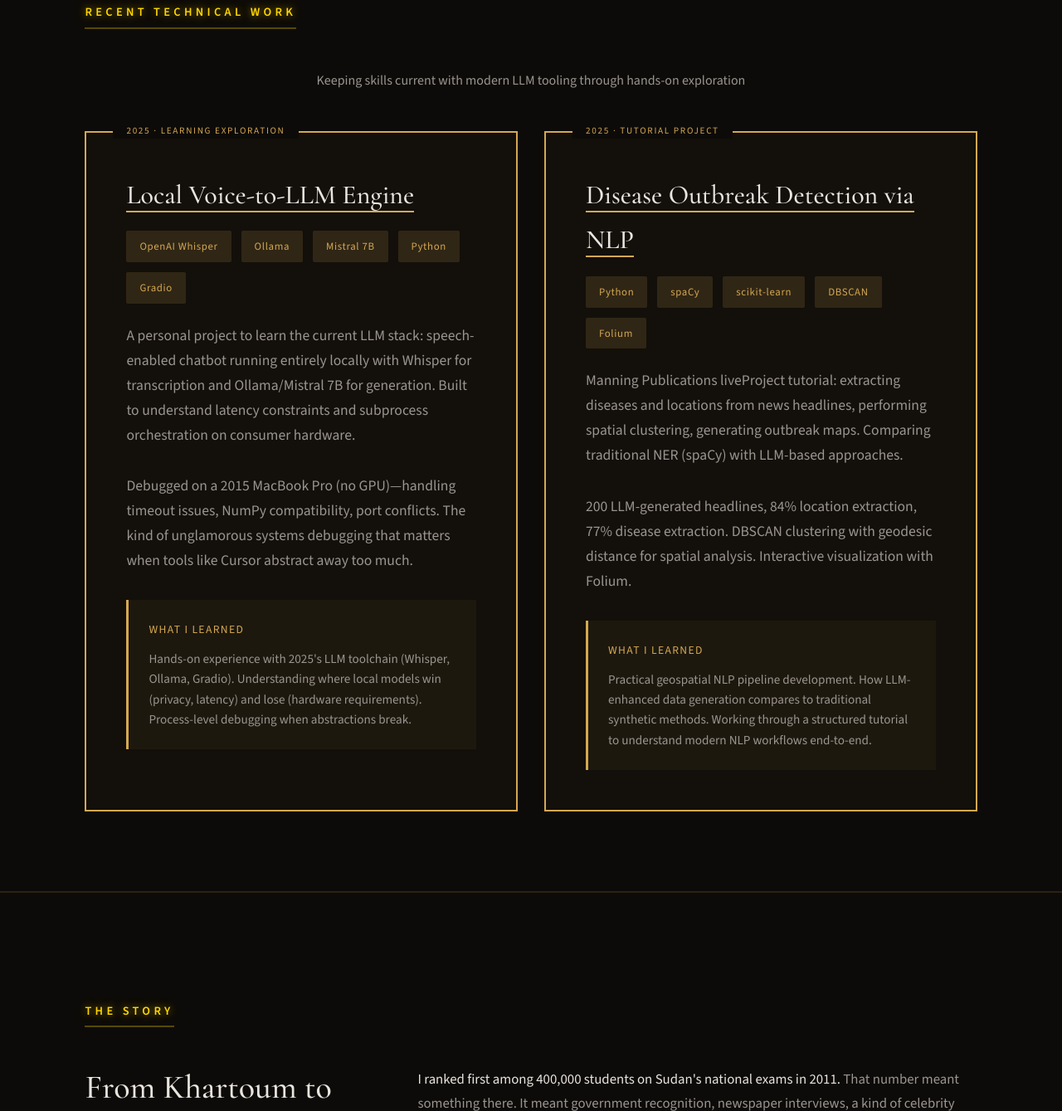
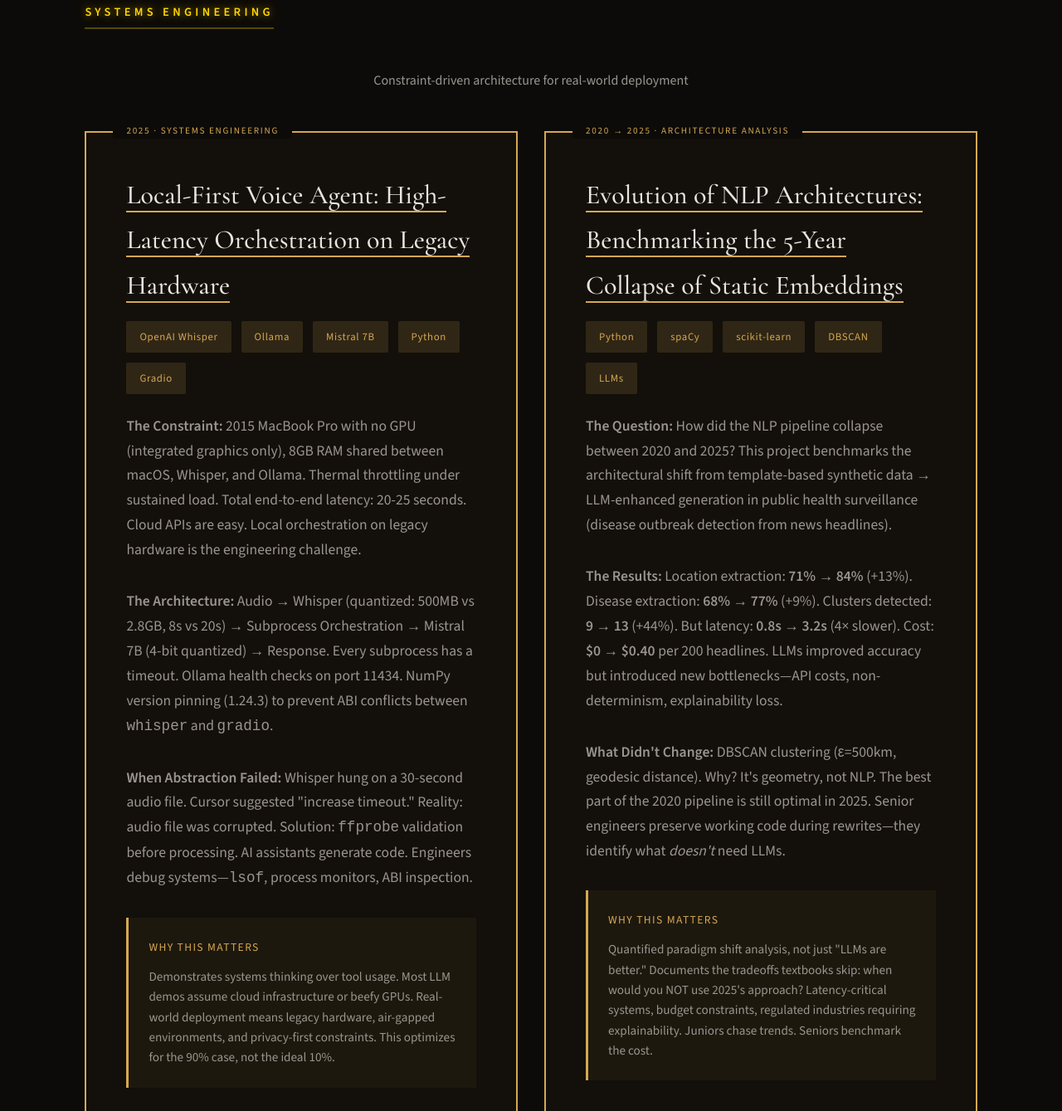
Before and after one commit to taha-y-merghani/taha-y-merghani.github.io, a website: page index.html in a window 1280 px wide. Shown: the part 1781-3120 px from the top of the page at 83% size. Drawn offline with nearby package versions, Linux system fonts and the light colour scheme.

Commit message:
Enhance Systems Engineering section: Add hardware constraints, Cursor failure specifics, quantified tradeoffs

```diff
--- a/index.html
+++ b/index.html
@@ -1259,14 +1259,14 @@
     </section>
 
     <section class="building-now">
-        <p class="section-label">Recent Technical Work</p>
-        <p style="font-size: 1rem; color: var(--text-secondary); max-width: 800px; margin: 0 auto 3rem; text-align: center;">Keeping skills current with modern LLM tooling through hands-on exploration</p>
+        <p class="section-label">Systems Engineering</p>
+        <p style="font-size: 1rem; color: var(--text-secondary); max-width: 800px; margin: 0 auto 3rem; text-align: center;">Constraint-driven architecture for real-world deployment</p>
 
         <div class="current-projects-grid">
             <div class="current-project reveal">
-                <span class="current-badge">2025 · Learning Exploration</span>
-
-                <h2><a href="https://github.com/taha-y-merghani/chatbot" target="_blank">Local Voice-to-LLM Engine</a></h2>
+                <span class="current-badge">2025 · Systems Engineering</span>
+
+                <h2><a href="https://github.com/taha-y-merghani/chatbot" target="_blank">Local-First Voice Agent: High-Latency Orchestration on Legacy Hardware</a></h2>
 
                 <div class="current-stack">
                     <span class="tech-tag">OpenAI Whisper</span>
@@ -1277,43 +1277,51 @@
                 </div>
 
                 <p class="current-project-description">
-                    A personal project to learn the current LLM stack: speech-enabled chatbot running entirely locally with Whisper for transcription and Ollama/Mistral 7B for generation. Built to understand latency constraints and subprocess orchestration on consumer hardware.
+                    <strong>The Constraint:</strong> 2015 MacBook Pro with no GPU (integrated graphics only), 8GB RAM shared between macOS, Whisper, and Ollama. Thermal throttling under sustained load. Total end-to-end latency: 20-25 seconds. Cloud APIs are easy. Local orchestration on legacy hardware is the engineering challenge.
                 </p>
 
                 <p class="current-project-description">
-                    Debugged on a 2015 MacBook Pro (no GPU)—handling timeout issues, NumPy compatibility, port conflicts. The kind of unglamorous systems debugging that matters when tools like Cursor abstract away too much.
+                    <strong>The Architecture:</strong> Audio → Whisper (quantized: 500MB vs 2.8GB, 8s vs 20s) → Subprocess Orchestration → Mistral 7B (4-bit quantized) → Response. Every subprocess has a timeout. Ollama health checks on port 11434. NumPy version pinning (1.24.3) to prevent ABI conflicts between <code>whisper</code> and <code>gradio</code>.
                 </p>
 
+                <p class="current-project-description">
+                    <strong>When Abstraction Failed:</strong> Whisper hung on a 30-second audio file. Cursor suggested "increase timeout." Reality: audio file was corrupted. Solution: <code>ffprobe</code> validation before processing. AI assistants generate code. Engineers debug systems—<code>lsof</code>, process monitors, ABI inspection.
+                </p>
+
                 <div class="current-why">
-                    <h4>What I Learned</h4>
-                    <p>Hands-on experience with 2025's LLM toolchain (Whisper, Ollama, Gradio). Understanding where local models win (privacy, latency) and lose (hardware requirements). Process-level debugging when abstractions break.</p>
+                    <h4>Why This Matters</h4>
+                    <p>Demonstrates systems thinking over tool usage. Most LLM demos assume cloud infrastructure or beefy GPUs. Real-world deployment means legacy hardware, air-gapped environments, and privacy-first constraints. This optimizes for the 90% case, not the ideal 10%.</p>
                 </div>
             </div>
 
             <div class="current-project reveal">
-                <span class="current-badge">2025 · Tutorial Project</span>
-
-                <h2><a href="https://github.com/taha-y-merghani/my-ddo" target="_blank">Disease Outbreak Detection via NLP</a></h2>
+                <span class="current-badge">2020 → 2025 · Architecture Analysis</span>
+
+                <h2><a href="https://github.com/taha-y-merghani/my-ddo" target="_blank">Evolution of NLP Architectures: Benchmarking the 5-Year Collapse of Static Embeddings</a></h2>
 
                 <div class="current-stack">
                     <span class="tech-tag">Python</span>
                     <span class="tech-tag">spaCy</span>
                     <span class="tech-tag">scikit-learn</span>
                     <span class="tech-tag">DBSCAN</span>
-                    <span class="tech-tag">Folium</span>
+                    <span class="tech-tag">LLMs</span>
                 </div>
 
                 <p class="current-project-description">
-                    Manning Publications liveProject tutorial: extracting diseases and locations from news headlines, performing spatial clustering, generating outbreak maps. Comparing traditional NER (spaCy) with LLM-based approaches.
+                    <strong>The Question:</strong> How did the NLP pipeline collapse between 2020 and 2025? This project benchmarks the architectural shift from template-based synthetic data → LLM-enhanced generation in public health surveillance (disease outbreak detection from news headlines).
                 </p>
 
                 <p class="current-project-description">
-                    200 LLM-generated headlines, 84% location extraction, 77% disease extraction. DBSCAN clustering with geodesic distance for spatial analysis. Interactive visualization with Folium.
+                    <strong>The Results:</strong> Location extraction: <strong>71% → 84%</strong> (+13%). Disease extraction: <strong>68% → 77%</strong> (+9%). Clusters detected: <strong>9 → 13</strong> (+44%). But latency: <strong>0.8s → 3.2s</strong> (4× slower). Cost: <strong>$0 → $0.40</strong> per 200 headlines. LLMs improved accuracy but introduced new bottlenecks—API costs, non-determinism, explainability loss.
                 </p>
 
+                <p class="current-project-description">
+                    <strong>What Didn't Change:</strong> DBSCAN clustering (ε=500km, geodesic distance). Why? It's geometry, not NLP. The best part of the 2020 pipeline is still optimal in 2025. Senior engineers preserve working code during rewrites—they identify what <em>doesn't</em> need LLMs.
+                </p>
+
                 <div class="current-why">
-                    <h4>What I Learned</h4>
-                    <p>Practical geospatial NLP pipeline development. How LLM-enhanced data generation compares to traditional synthetic methods. Working through a structured tutorial to understand modern NLP workflows end-to-end.</p>
+                    <h4>Why This Matters</h4>
+                    <p>Quantified paradigm shift analysis, not just "LLMs are better." Documents the tradeoffs textbooks skip: when would you NOT use 2025's approach? Latency-critical systems, budget constraints, regulated industries requiring explainability. Juniors chase trends. Seniors benchmark the cost.</p>
                 </div>
             </div>
         </div>
```
